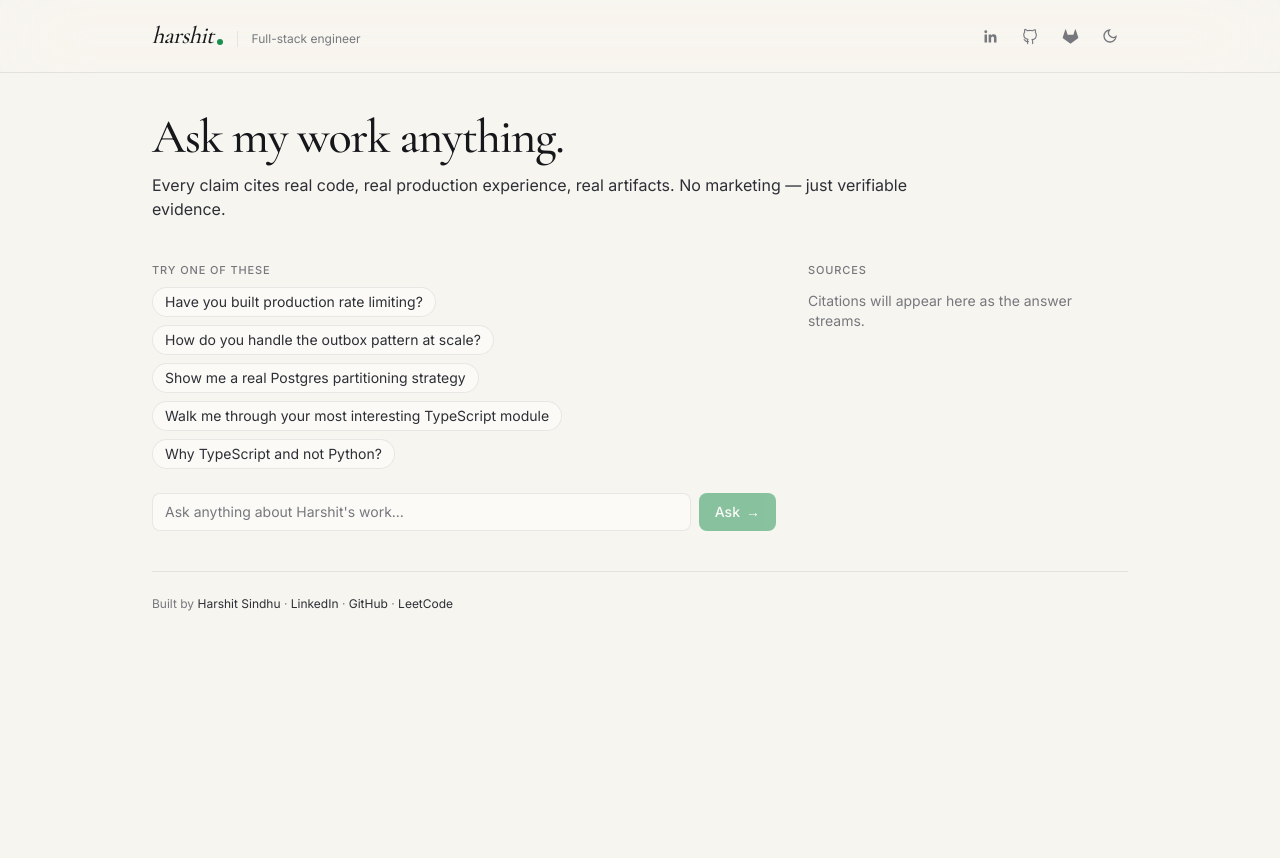
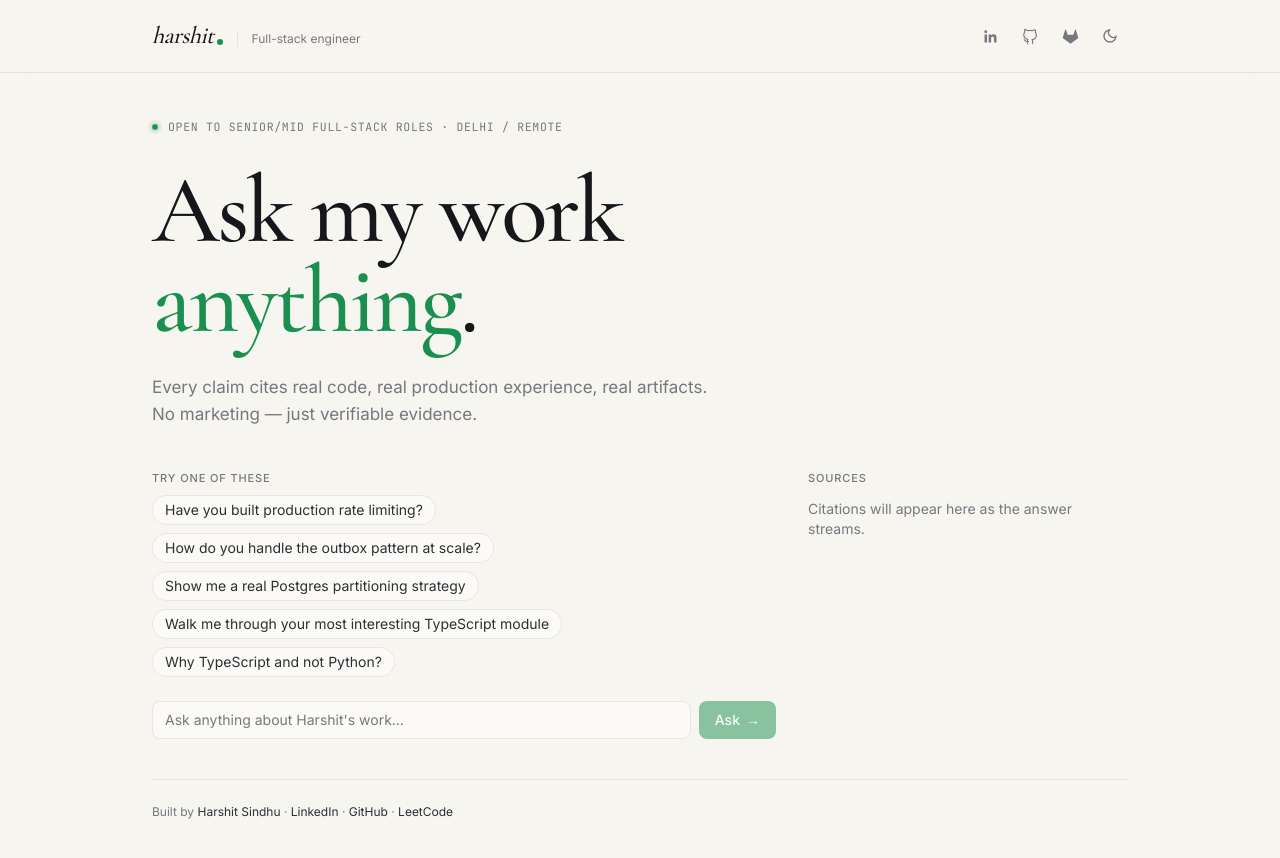
Before and after one commit to HArshit123455/reverse-resume, a Next.js app: page / in a window 1280 px wide. Before the commit the page ends 800 px from the top, so only its background shows below. Built offline with nearby package versions, Linux system fonts and the light colour scheme.

Commit message:
feat(hero): serif italic-accent headline + pulsing-dot status eyebrow
'Ask my work anything.' now renders in Cormorant Garamond with 'anything'
as the italic green accent. Eyebrow announces availability with a soft
pulsing dot. Existing recruiter-flow e2e stays green.

```diff
--- a/app/globals.css
+++ b/app/globals.css
@@ -116,3 +116,8 @@ body {
     transition-duration: 0.01ms !important;
   }
 }
+
+@keyframes pulse-dot {
+  0%, 100% { transform: scale(1); }
+  50%      { transform: scale(0.6); }
+}
--- a/app/page.tsx
+++ b/app/page.tsx
@@ -18,11 +18,16 @@ export default function Home() {
   const landing = loadLanding();
   return (
     <main className="space-y-10">
-      <header className="max-w-3xl space-y-3">
-        <h1 className="font-serif text-4xl font-medium tracking-tight text-text md:text-5xl">
-          {landing.headline}
+      {/* NOTE: eyebrow copy is the design-mock placeholder; user confirms/rewrites in Phase 5b content authoring. */}
+      <header className="max-w-3xl space-y-7">
+        <div className="inline-flex items-center gap-2.5 font-mono text-[11.5px] uppercase tracking-[0.06em] text-muted">
+          <span aria-hidden className="relative inline-block h-1.5 w-1.5 rounded-full bg-accent ring-4 ring-accent-soft animate-[pulse-dot_2.6s_ease-in-out_infinite]" />
+          Open to senior/mid full-stack roles · Delhi / Remote
+        </div>
+        <h1 className="font-serif text-[clamp(48px,8vw,96px)] font-medium leading-[0.94] tracking-[-0.03em] text-fg">
+          Ask my work <em className="not-italic font-medium text-accent italic">anything</em>.
         </h1>
-        <p className="text-[15px] leading-relaxed text-text-soft md:text-base">
+        <p className="max-w-[580px] text-[17px] leading-[1.6] text-muted">
           {landing.subheadline}
         </p>
       </header>
```
